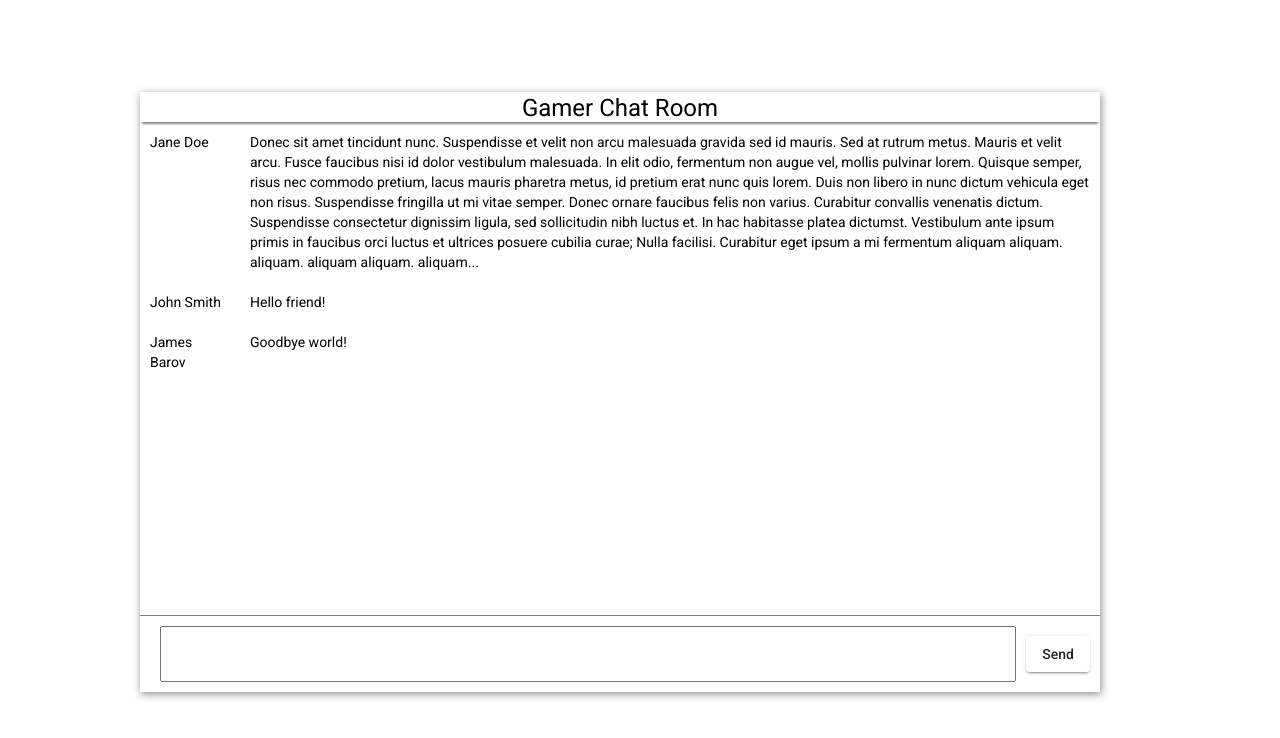
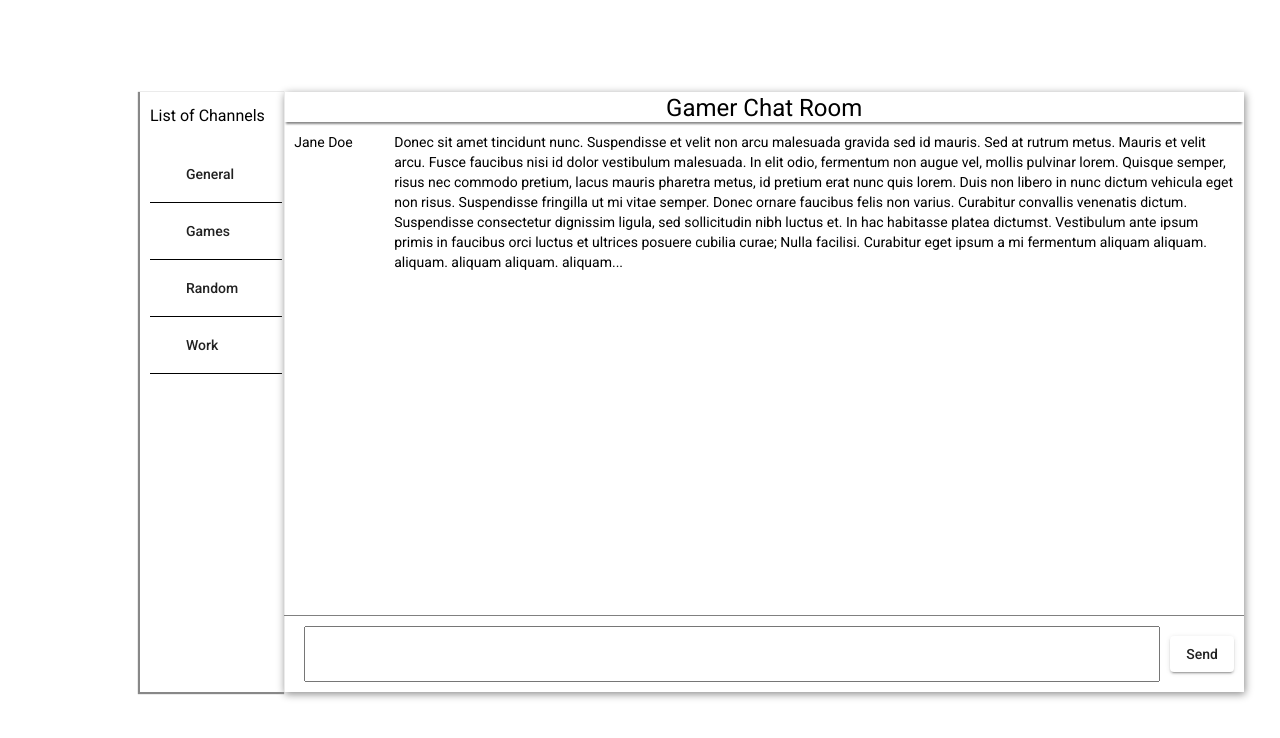
Before and after one commit to leon-chow/AllChat, an Angular app in the folder frontend/AllChat/: page /chat in a window 1280 px wide. Shown: the top 738 px of the page. Built offline with nearby package versions, Linux system fonts and the light colour scheme.

Commit message:
Add sample channel changing function

```diff
--- a/frontend/AllChat/src/app/chat/chat.component.html
+++ b/frontend/AllChat/src/app/chat/chat.component.html
@@ -1,4 +1,21 @@
 <div class="main">
+  <div class="channels">
+    <h3> List of Channels </h3>
+    <ul class="channel-list">
+      <li>
+        <button (click)="changeChannels(channels[0])" mat-flat-button> {{ channels[0] }} </button>
+      </li>
+      <li>
+        <button (click)="changeChannels(channels[1])" mat-flat-button> {{ channels[1] }}  </button>
+      </li>
+      <li>
+        <button (click)="changeChannels(channels[2])" mat-flat-button> {{ channels[2] }}  </button>
+      </li>
+      <li>
+        <button (click)="changeChannels(channels[3])" mat-flat-button> {{ channels[3] }}  </button>
+      </li>
+    </ul>
+  </div>
   <div class="chat">
     <div class="chat-title">
       <h1> Gamer Chat Room </h1>
@@ -14,7 +31,7 @@
           </div> -->
         </div>
         <div class="message">
-          {{ message[2] }}
+          {{ message[1] }}
         </div>
       </div>
     </div>
--- a/frontend/AllChat/src/app/chat/chat.component.scss
+++ b/frontend/AllChat/src/app/chat/chat.component.scss
@@ -1,6 +1,8 @@
 @import "../globals.scss";
 
 .main {
+  display: flex;
+  flex-direction: row;
   position: fixed;
   left: 50%;
   top: 50%;
@@ -9,6 +11,28 @@
   padding: 10px;
   margin: 10px;
   transform: translate(-40%, -40%);
+}
+
+.channel-list {
+  width: 100%;
+  padding: 0;
+  list-style: none;
+}
+
+.channels {
+  padding: 10px;
+  box-shadow: -1px 1px 1px 1px #888888;
+  height: 72.5%;
+}
+
+li {
+  border-bottom: 1px solid black;
+  padding: 0px 10px 0px 10px;
+  width: 90%;
+}
+
+li:hover, li:hover * {
+  background-color: #eeeeee;
 }
 
 .chat {
--- a/frontend/AllChat/src/app/chat/chat.component.ts
+++ b/frontend/AllChat/src/app/chat/chat.component.ts
@@ -7,6 +7,7 @@ import { Component, OnInit } from '@angular/core';
 })
 export class ChatComponent implements OnInit {
   messages: string[][] = [];
+  channels: string[] = ['General', 'Games', 'Random', 'Work']
 
   constructor() { }
 
@@ -14,19 +15,8 @@ export class ChatComponent implements OnInit {
     this.messages = [
       [
         "Jane Doe",
-        "Sample",
         "Donec sit amet tincidunt nunc. Suspendisse et velit non arcu malesuada gravida sed id mauris. Sed at rutrum metus. Mauris et velit arcu. Fusce faucibus nisi id dolor vestibulum malesuada. In elit odio, fermentum non augue vel, mollis pulvinar lorem. Quisque semper, risus nec commodo pretium, lacus mauris pharetra metus, id pretium erat nunc quis lorem. Duis non libero in nunc dictum vehicula eget non risus. Suspendisse fringilla ut mi vitae semper. Donec ornare faucibus felis non varius. Curabitur convallis venenatis dictum. Suspendisse consectetur dignissim ligula, sed sollicitudin nibh luctus et. In hac habitasse platea dictumst. Vestibulum ante ipsum primis in faucibus orci luctus et ultrices posuere cubilia curae; Nulla facilisi. Curabitur eget ipsum a mi fermentum aliquam aliquam. aliquam. aliquam aliquam. aliquam...",
-      ],
-      [
-        "John Smith",
-        "Sample",
-        "Hello friend!",
-      ],
-      [
-        "James Barov",
-        "Sample",
-        "Goodbye world!",
-      ],
+      ]
     ];
   }
 
@@ -34,8 +24,40 @@ export class ChatComponent implements OnInit {
   sendMessage(message: any): void {
     if (message.value.trim() != '' && message.value != '') {
       console.log(`posting message: ${message.value}`);
-      this.messages.push(["Bob Smith", "Sample", message.value]);
+      this.messages.push(["Bob Smith", message.value]);
       message.value = '';
     }
   }
+
+  changeChannels(channel: string) {
+    if (channel == "General") {
+      this.messages = [
+        [
+          "Bob Smith",
+          "Testing 123...",
+        ]
+      ];
+    } else if (channel == "Games") {
+      this.messages = [
+        [
+          "John Smith",
+          "Is this where I post my 360 no-scope videos?",
+        ]
+      ];
+    } else if (channel == "Random") {
+      this.messages = [
+        [
+          "Bob Bobless",
+          "Check out this awesome website at https://leonchow.me",
+        ]
+      ];
+    } else if (channel == "Work") {
+      this.messages = [
+        [
+          "James Barov",
+          "How do I make a REST API?",
+        ]
+      ];
+    }
+  }
 }
```
